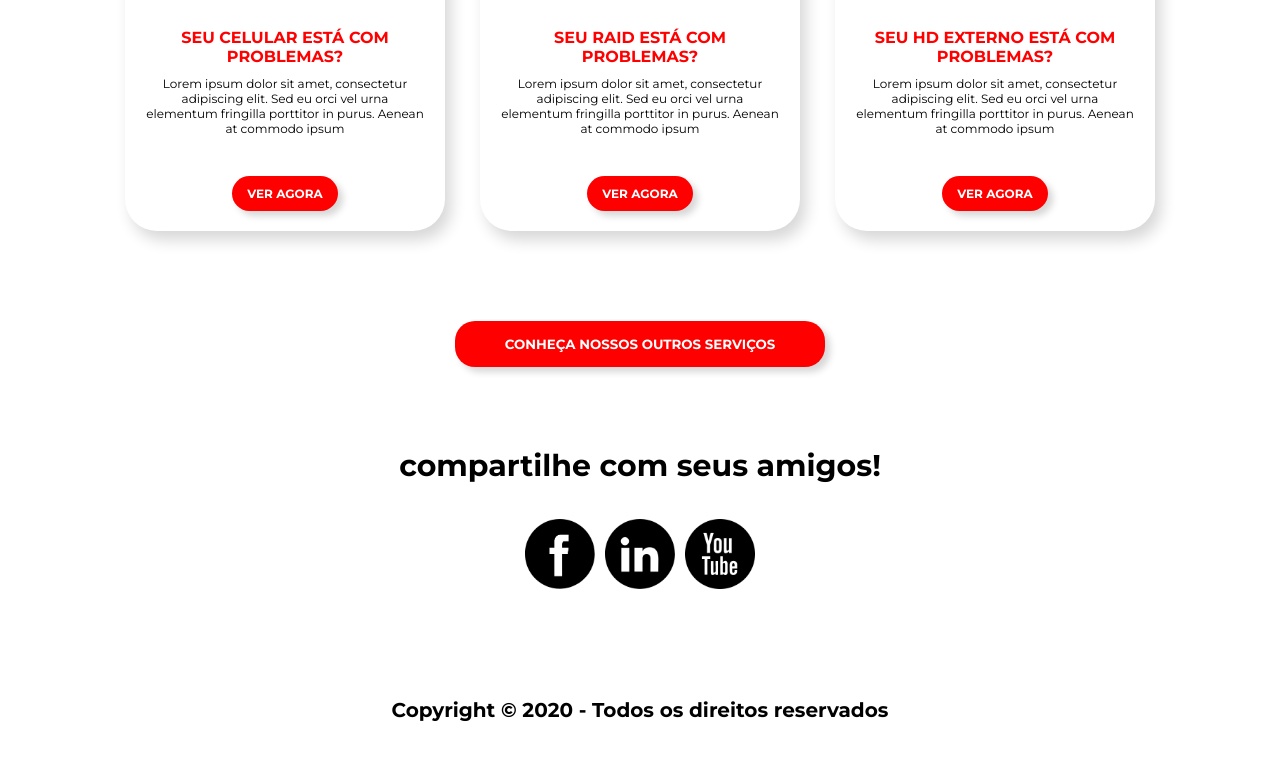
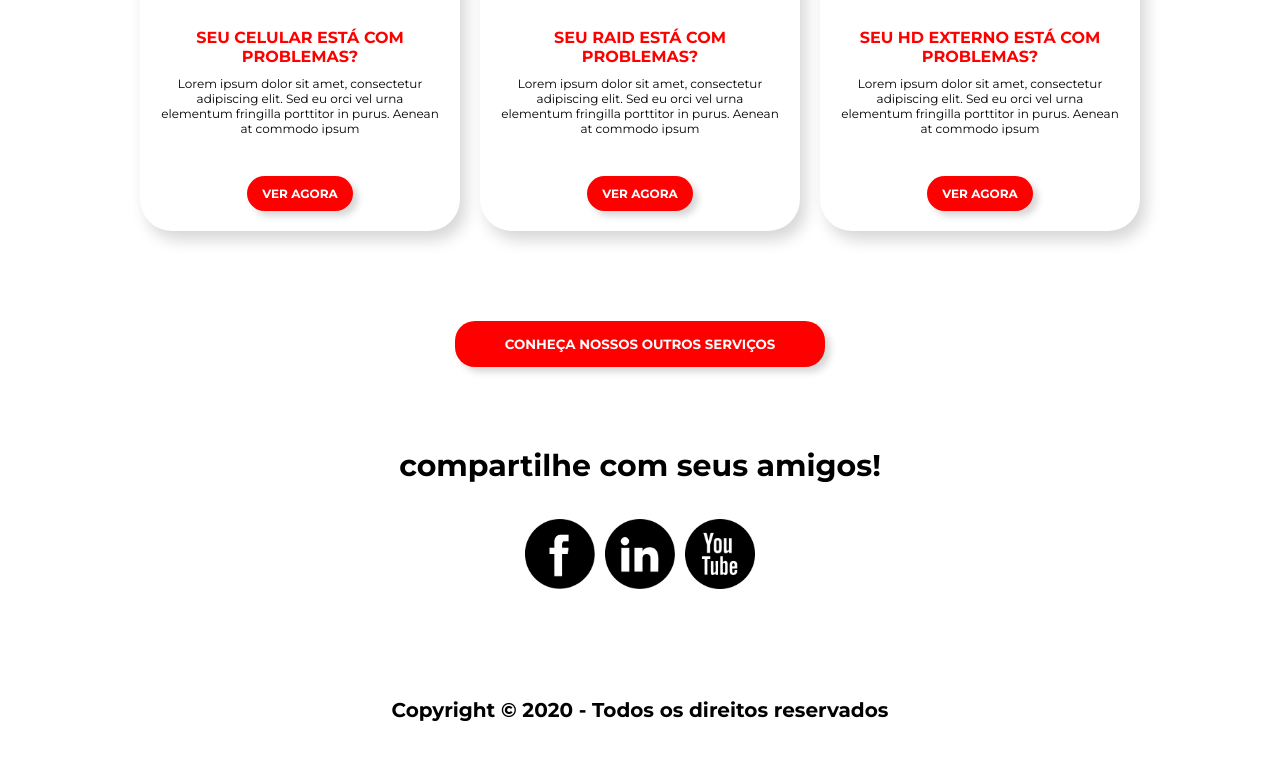
Before and after one commit to azabraao/uti-dos-dados, a PHP site: page / in a window 1280 px wide. Shown: the part 1892-2654 px from the top of the page. Run offline with PHP 8.4, Linux system fonts and the light colour scheme; some libraries are stand-ins or nearby versions.

Commit message:
Align boxes to center

```diff
--- a/assets/css/main.css
+++ b/assets/css/main.css
@@ -195,7 +195,7 @@ html, body {
 .boxes {
   display: flex;
   flex-wrap: wrap;
-  justify-content: space-between; }
+  justify-content: center; }
   .boxes .box {
     width: 100%;
     max-width: 320px;
--- a/assets/scss/components/boxes/_boxes.scss
+++ b/assets/scss/components/boxes/_boxes.scss
@@ -1,7 +1,7 @@
 .boxes {
   display: flex;
   flex-wrap: wrap;
-  justify-content: space-between;
+  justify-content: center;
 
   .box {
     width: 100%;
```
Also changed, not shown: assets/css/main.min.css.
